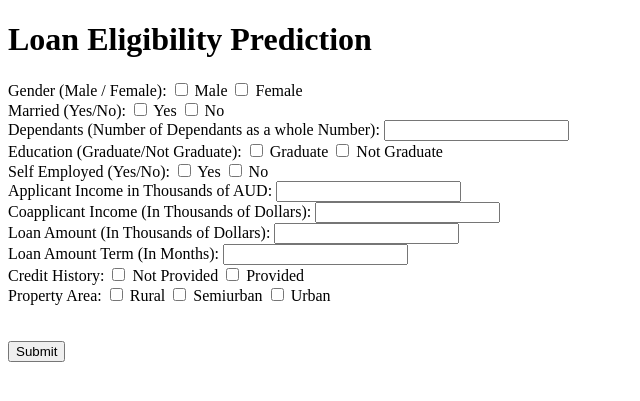
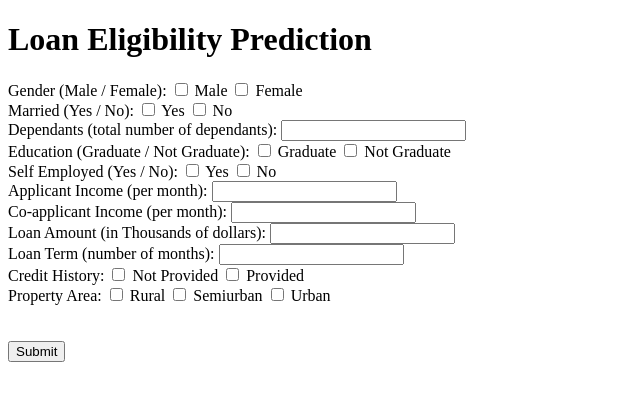
Before and after one commit to Akif23Hasan/Project_4_Group-1_MortgageAppraisalPredictivePowers, a Flask app: page / in a window 1280 px wide. Shown: the top 401 px of the page, without its empty margins (0-640 px from the left). Run offline with Flask 3, Linux system fonts and the light colour scheme; parts of the project's set-up code (start-up, migrations or seed data) failed here and were passed over.

Commit message:
Update index.html

```diff
--- a/templates/index.html
+++ b/templates/index.html
@@ -12,37 +12,37 @@
         <input type="checkbox" id="Gender" name="Gender" value="0">
         <label for="gender">Female</label><br>
 
-        <label for="married">Married (Yes/No):</label>
+        <label for="married">Married (Yes / No):</label>
         <input type="checkbox" id="Married" name="Married" value="Yes">
         <label for="married">Yes</label>
         <input type="checkbox" id="Married" name="Married" value="No">
         <label for="married">No</label><br>
         <!-- Problem -->
-        <label for="dependents">Dependants (Number of Dependants as a whole Number):</label>
+        <label for="dependents">Dependants (total number of dependants):</label>
         <input type="text" id="Dependents" name="Dependents" required><br>
 
-        <label for="Education">Education (Graduate/Not Graduate):</label>
+        <label for="Education">Education (Graduate / Not Graduate):</label>
         <input type="checkbox" id="Education" name="Education" value="Graduate">
         <label for="Education">Graduate</label>
         <input type="checkbox" id="Education" name="Education" value="Not Graduate">
         <label for="Education">Not Graduate</label><br>
 
-        <label for="Self_Employed">Self Employed (Yes/No):</label>
+        <label for="Self_Employed">Self Employed (Yes / No):</label>
         <input type="checkbox" id="Self_Employed" name="Self_Employed" value="Yes">
         <label for="Self_Employed">Yes</label>
         <input type="checkbox" id="Self_Employed" name="Self_Employed" value="No">
         <label for="Self_Employed">No</label><br>
         <!-- Problem -->
-        <label for="ApplicantIncome">Applicant Income in Thousands of AUD:</label>
+        <label for="ApplicantIncome">Applicant Income (per month):</label>
         <input type="number" id="ApplicantIncome" name="ApplicantIncome" required><br>
         <!-- Problem -->
-        <label for="CoapplicantIncome">Coapplicant Income (In Thousands of Dollars):</label>
+        <label for="CoapplicantIncome">Co-applicant Income (per month):</label>
         <input type="number" id="CoapplicantIncome" name="CoapplicantIncome" required><br>
         <!-- Problem -->
-        <label for="LoanAmount">Loan Amount  (In Thousands of Dollars):</label>
+        <label for="Loan Amount">Loan Amount  (in Thousands of dollars):</label>
         <input type="text" id="LoanAmount" name="LoanAmount" required><br>
         <!-- Problem -->
-        <label for="Loan_Amount_Term">Loan Amount Term (In Months):</label>
+        <label for="Loan_Amount_Term">Loan Term (number of months):</label>
         <input type="text" id="Loan_Amount_Term" name="Loan_Amount_Term" required><br>
 
         <label for="Credit_History">Credit History:</label>
```
